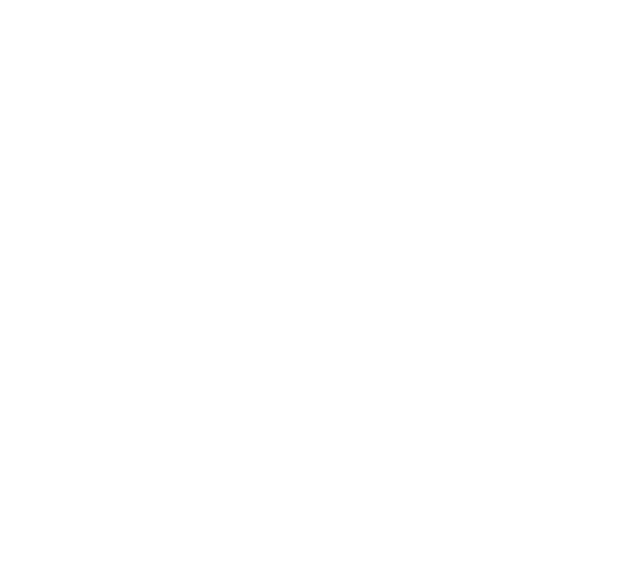
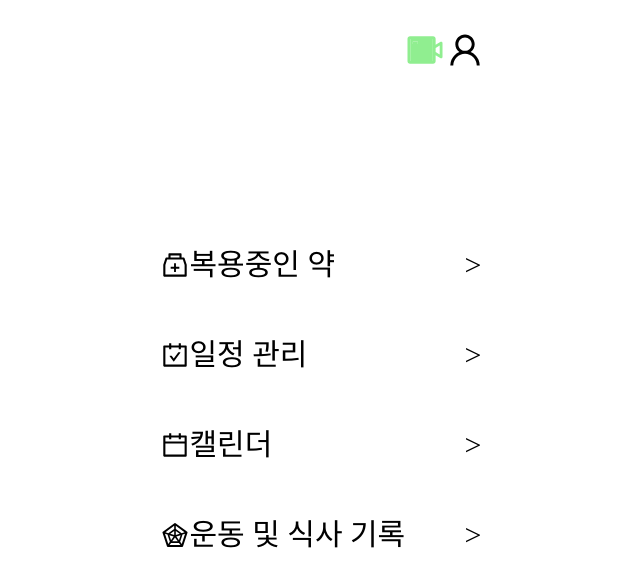
Before and after one commit to kookmin-sw/capstone-2023-11, a React (Create React App) app in the folder web_frontend/: page / in a window 1280 px wide. Before the commit this address had no page. Shown: the top 586 px of the page, without its empty margins (323-963 px from the left). Built offline with nearby package versions, Linux system fonts and the light colour scheme.

Commit message:
[design] SeniorMain UI 스타일링

```diff
--- /dev/null
+++ b/web_frontend/src/components/SeniorMain.tsx
@@ -0,0 +1,97 @@
+import styled from "styled-components";
+import {
+  AiOutlineCarryOut,
+  AiOutlineMedicineBox,
+  AiOutlineRadarChart,
+  AiOutlineCalendar,
+  AiTwotoneVideoCamera,
+  AiOutlineUser,
+} from "react-icons/ai";
+import { useEffect, useState } from "react";
+
+const StSeniorMain = styled.div`
+  padding: 0rem 2rem;
+  margin: 0;
+`;
+
+const Header = styled.header`
+  display: flex;
+  width: 100%;
+  padding-top: 3rem;
+  padding-bottom: 15rem;
+`;
+
+const User = styled.div`
+  margin-left: auto;
+  font-size: 1.5rem;
+  display: flex;
+  &:hover {
+    color: gray;
+  }
+`;
+
+//const TopItem = styled.div``;
+
+const MenuList = styled.ul``;
+
+const MenuItem = styled.li`
+  background-color: white;
+  width: 100%;
+  color: black;
+  display: inline-flex;
+  margin-left: 1rem;
+  margin-bottom: 3rem;
+  margin-top: 3rem;
+  border-radius: 0.5rem;
+  font-size: 3rem;
+  &:hover {
+    color: gray;
+  }
+`;
+
+const Arrow = styled.div`
+  width: 3rem;
+  height: 3rem;
+  margin-left: auto;
+`;
+
+function SeniorMain() {
+  const [isRecoding, setRecoding] = useState(true);
+  useEffect(() => {
+    setRecoding(true);
+  }, []);
+  return (
+    <StSeniorMain>
+      <Header>
+        <User>
+          {isRecoding ? (
+            <AiTwotoneVideoCamera color="lightgreen" size="4rem" />
+          ) : (
+            <AiTwotoneVideoCamera color="red" size="4rem" />
+          )}
+          <AiOutlineUser size="4rem" />
+        </User>
+      </Header>
+      <MenuList>
+        <MenuItem>
+          <AiOutlineMedicineBox size="3rem" />
+          복용중인 약<Arrow>{">"}</Arrow>
+        </MenuItem>
+        <MenuItem>
+          <AiOutlineCarryOut size="3rem" />
+          일정 관리<Arrow>{">"}</Arrow>
+        </MenuItem>
+        <MenuItem>
+          <AiOutlineCalendar size="3rem" />
+          캘린더<Arrow>{">"}</Arrow>
+        </MenuItem>
+        <MenuItem>
+          <AiOutlineRadarChart size="3rem" />
+          운동 및 식사 기록<Arrow>{">"}</Arrow>
+        </MenuItem>
+      </MenuList>
+    </StSeniorMain>
+  );
+}
+
+export default SeniorMain;
--- a/web_frontend/src/core/router.tsx
+++ b/web_frontend/src/core/router.tsx
@@ -1,8 +1,10 @@
 import { BrowserRouter, Routes } from "react-router-dom";
+import SeniorMain from "../components/SeniorMain";
 
 function Router() {
   return (
     <BrowserRouter>
+      <SeniorMain />
       <Routes>{/* <Route path="/home" element={<Homeview />} /> */}</Routes>
     </BrowserRouter>
   );
```
